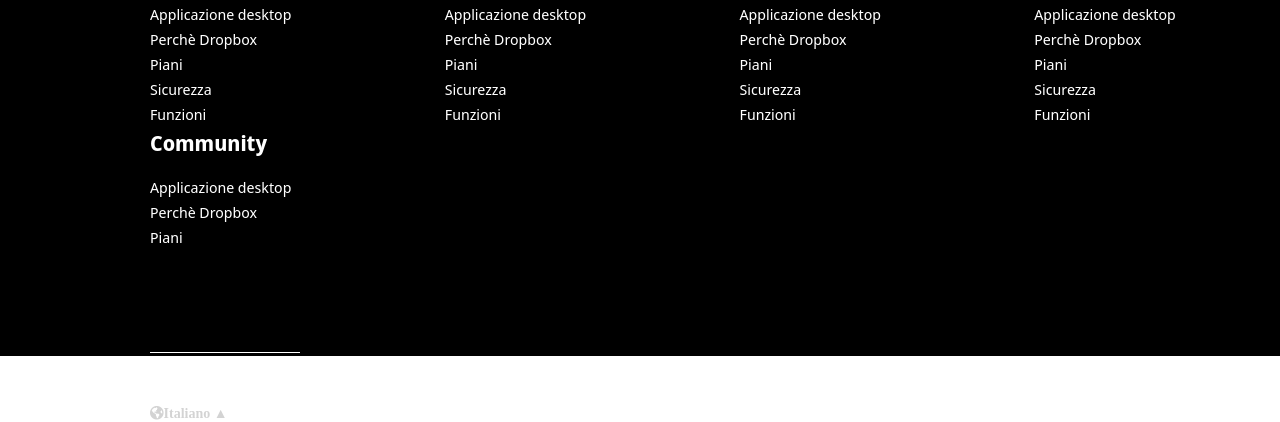
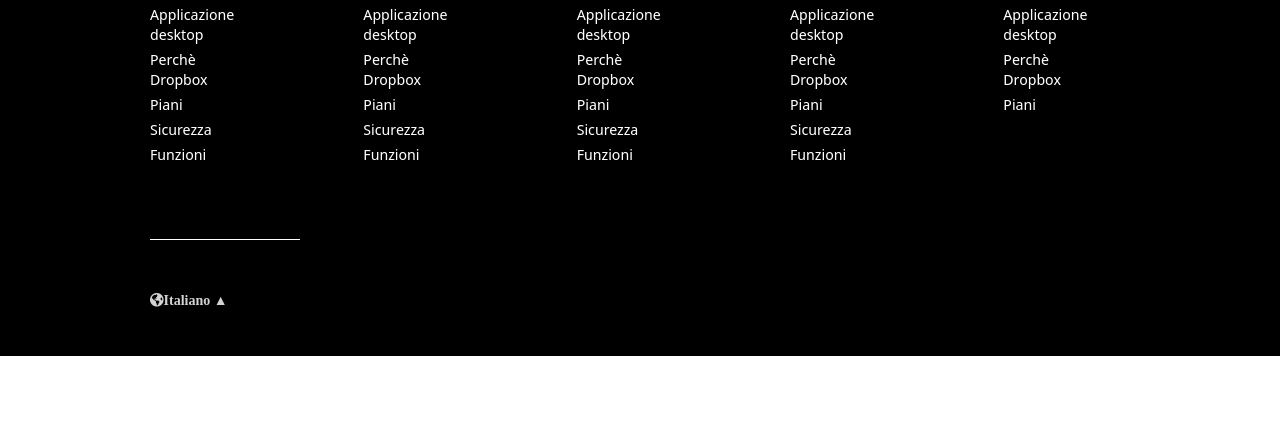
Before and after one commit to AsiaDeMartino/htmlcss-dropbox, a plain HTML site: page index.html in a window 1280 px wide. Shown: the part 10981-11403 px from the top of the page. After the commit the page ends 11337 px from the top, so only its background shows below. Drawn offline with Linux system fonts and the light colour scheme.

Commit message:
corretto footer

```diff
--- a/index.html
+++ b/index.html
@@ -392,8 +392,9 @@
         </section>
     </main>
     <footer>
-        <div class="container trattino">
-                <div class="footer_link">
+        <div class="container">
+            <div class="row trattino">
+                <div class="col_2 footer_link">
                     <h2>Dropbox</h2>
                     <ul>
                         <li><a href="#">Applicazione desktop</a></li>
@@ -403,7 +404,7 @@
                         <li><a href="#">Funzioni</a></li>
                     </ul>
                 </div>
-                <div class="footer_link">
+                <div class="col_2 footer_link">
                     <h2>Prodotti</h2>
                     <ul>
                         <li><a href="#">Applicazione desktop</a></li>
@@ -413,7 +414,7 @@
                         <li><a href="#">Funzioni</a></li>
                     </ul>
                 </div>
-                <div class="footer_link">
+                <div class="col_2 footer_link">
                     <h2>Azienda</h2>
                     <ul>
                         <li><a href="#">Applicazione desktop</a></li>
@@ -423,7 +424,7 @@
                         <li><a href="#">Funzioni</a></li>
                     </ul>
                 </div>
-                <div class="footer_link">
+                <div class="col_2 footer_link">
                     <h2>Supporto</h2>
                     <ul>
                         <li><a href="#">Applicazione desktop</a></li>
@@ -433,7 +434,7 @@
                         <li><a href="#">Funzioni</a></li>
                     </ul>
                 </div>
-                <div class="footer_link">
+                <div class="col_2 footer_link">
                     <h2>Community</h2>
                     <ul>
                         <li><a href="#">Applicazione desktop</a></li>
@@ -441,9 +442,10 @@
                         <li><a href="#">Piani</a></li>
                     </ul>
                 </div>
-        </div>
-        <div class="lingua">
-            <i class="fas fa-globe-americas">Italiano &#9650;</i>
+            </div>
+            <div class="lingua">
+                <i class="fas fa-globe-americas">Italiano &#9650;</i>
+            </div>
         </div>
     </footer>
 </body>
--- a/style.css
+++ b/style.css
@@ -50,8 +50,12 @@ header .container{
     margin: 10px 100px;
 }
 
+.col_2{
+    width: calc(100%/6);
+}
+
 .col_3{
-    width: calc(100%/3);
+    width: calc(100%/4);
 }
 
 .col_4{
@@ -522,7 +526,7 @@ footer .trattino::after{
     border-bottom: 1px solid white;
     width: 150px;
     margin-left: 150px;
-    margin-top: 100px;
+    padding-top: 70px;
 }
 
 
```
